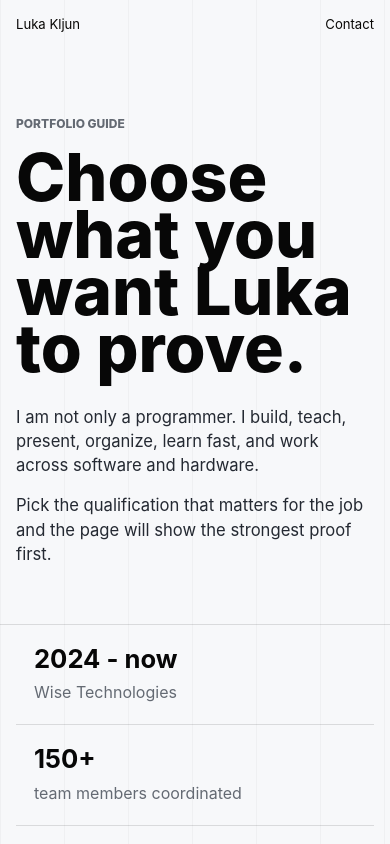
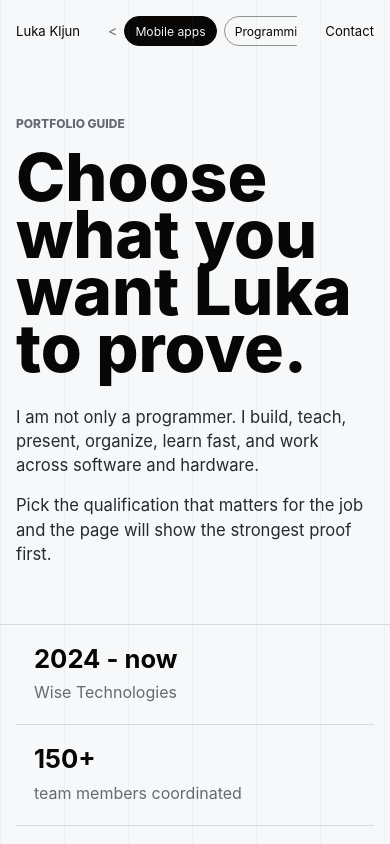
Before and after one commit to LukaKljun/portfolio-page, a React (Vite) app: page / in a window 390 px wide. Shown: the top 844 px of the page. Built offline with nearby package versions, Linux system fonts and the light colour scheme.

Commit message:
spremmeba

```diff
--- a/src/main.jsx
+++ b/src/main.jsx
@@ -1,4 +1,4 @@
-import React, { useEffect, useMemo, useState } from "react";
+import React, { useEffect, useMemo, useRef, useState } from "react";
 import { createRoot } from "react-dom/client";
 import "./styles.css";
 
@@ -371,6 +371,8 @@ function PathDetail({ selected }) {
 
 function App() {
   const [selectedId, setSelectedId] = useState(paths[0].id);
+  const [showMobilePaths, setShowMobilePaths] = useState(false);
+  const guideRef = useRef(null);
   const selected = useMemo(
     () => paths.find((path) => path.id === selectedId) ?? paths[0],
     [selectedId]
@@ -378,10 +380,43 @@ function App() {
 
   useReveal();
 
+  useEffect(() => {
+    const guide = guideRef.current;
+    if (!guide) return;
+
+    const observer = new IntersectionObserver(
+      ([entry]) => {
+        setShowMobilePaths(entry.isIntersecting);
+      },
+      { rootMargin: "-56px 0px -35% 0px", threshold: 0.01 }
+    );
+
+    observer.observe(guide);
+    return () => observer.disconnect();
+  }, []);
+
   return (
     <>
       <header className="site-header">
         <a href="#top">Luka Kljun</a>
+        <div
+          className={`mobile-top-paths ${showMobilePaths ? "is-visible" : ""}`}
+          aria-hidden={!showMobilePaths}
+          aria-label="Mobile qualification navigation"
+        >
+          <div className="mobile-path-scroll">
+            {paths.map((path) => (
+              <button
+                className={selected.id === path.id ? "is-active" : ""}
+                type="button"
+                key={path.id}
+                onClick={() => setSelectedId(path.id)}
+              >
+                {path.label}
+              </button>
+            ))}
+          </div>
+        </div>
         <a href="mailto:lukakljun5@gmail.com">Contact</a>
       </header>
 
@@ -412,7 +447,7 @@ function App() {
           ))}
         </section>
 
-        <section className="guide" aria-label="Qualification guide">
+        <section className="guide" aria-label="Qualification guide" ref={guideRef}>
           <aside className="chooser" data-reveal>
             <p className="label">Choose a path</p>
             <div className="path-list" role="tablist" aria-label="Qualification paths">
--- a/src/styles.css
+++ b/src/styles.css
@@ -52,6 +52,14 @@ button {
   color: #fff;
   font-size: 0.92rem;
   mix-blend-mode: difference;
+}
+
+.site-header a {
+  flex: 0 0 auto;
+}
+
+.mobile-top-paths {
+  display: none;
 }
 
 main {
@@ -441,6 +449,97 @@ address a:hover {
   .site-header {
     padding: 16px;
     font-size: 0.82rem;
+    align-items: center;
+    gap: 10px;
+  }
+
+  .mobile-top-paths {
+    position: relative;
+    flex: 1 1 auto;
+    min-width: 0;
+    display: block;
+    padding-inline: 18px;
+    max-width: 0;
+    opacity: 0;
+    overflow: hidden;
+    pointer-events: none;
+    transition: max-width 220ms ease, opacity 160ms ease;
+  }
+
+  .mobile-top-paths.is-visible {
+    max-width: 100%;
+    opacity: 1;
+    pointer-events: auto;
+  }
+
+  .mobile-top-paths::before,
+  .mobile-top-paths::after {
+    content: "";
+    position: absolute;
+    z-index: 2;
+    top: 0;
+    bottom: 0;
+    width: 22px;
+    pointer-events: none;
+  }
+
+  .mobile-top-paths::before {
+    left: 0;
+    background: linear-gradient(90deg, #000, transparent);
+  }
+
+  .mobile-top-paths::after {
+    right: 0;
+    background: linear-gradient(270deg, #000, transparent);
+  }
+
+  .mobile-path-scroll {
+    display: flex;
+    gap: 7px;
+    overflow-x: auto;
+    overscroll-behavior-inline: contain;
+    scroll-snap-type: x proximity;
+    scrollbar-width: none;
+  }
+
+  .mobile-path-scroll::-webkit-scrollbar {
+    display: none;
+  }
+
+  .mobile-path-scroll::before,
+  .mobile-path-scroll::after {
+    flex: 0 0 auto;
+    color: #fff;
+    opacity: 0.58;
+    font-size: 0.88rem;
+    line-height: 30px;
+  }
+
+  .mobile-path-scroll::before {
+    content: "<";
+  }
+
+  .mobile-path-scroll::after {
+    content: ">";
+  }
+
+  .mobile-path-scroll button {
+    flex: 0 0 auto;
+    min-height: 30px;
+    border: 1px solid rgba(255, 255, 255, 0.42);
+    border-radius: 999px;
+    background: transparent;
+    padding: 6px 10px;
+    color: #fff;
+    font-size: 0.76rem;
+    white-space: nowrap;
+    scroll-snap-align: center;
+  }
+
+  .mobile-path-scroll button.is-active {
+    background: #fff;
+    color: #000;
+    border-color: #fff;
   }
 
   .hero,
@@ -455,8 +554,7 @@ address a:hover {
     font-size: clamp(3.25rem, 17vw, 6.1rem);
   }
 
-  .stats,
-  .path-list {
+  .stats {
     grid-template-columns: 1fr;
   }
 
@@ -472,6 +570,11 @@ address a:hover {
 
   .guide {
     padding-top: 62px;
+    gap: 22px;
+  }
+
+  .chooser {
+    display: none;
   }
 
   .path-detail figure {
```
